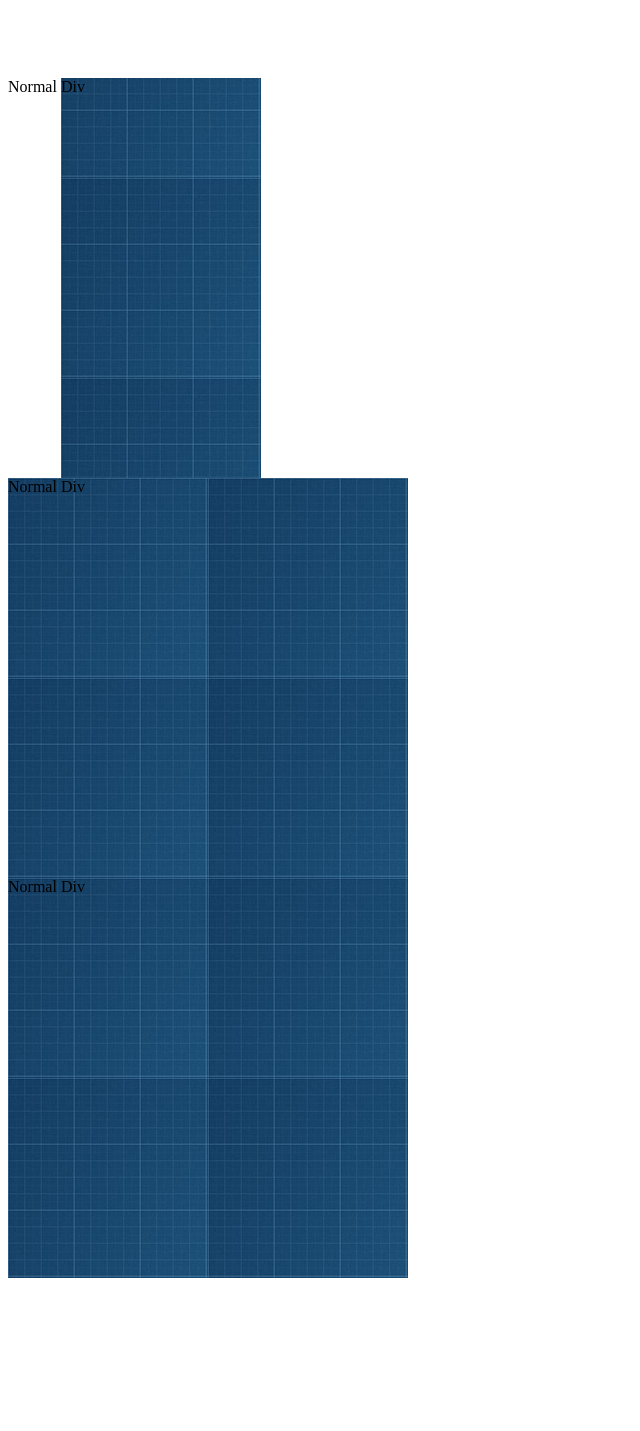
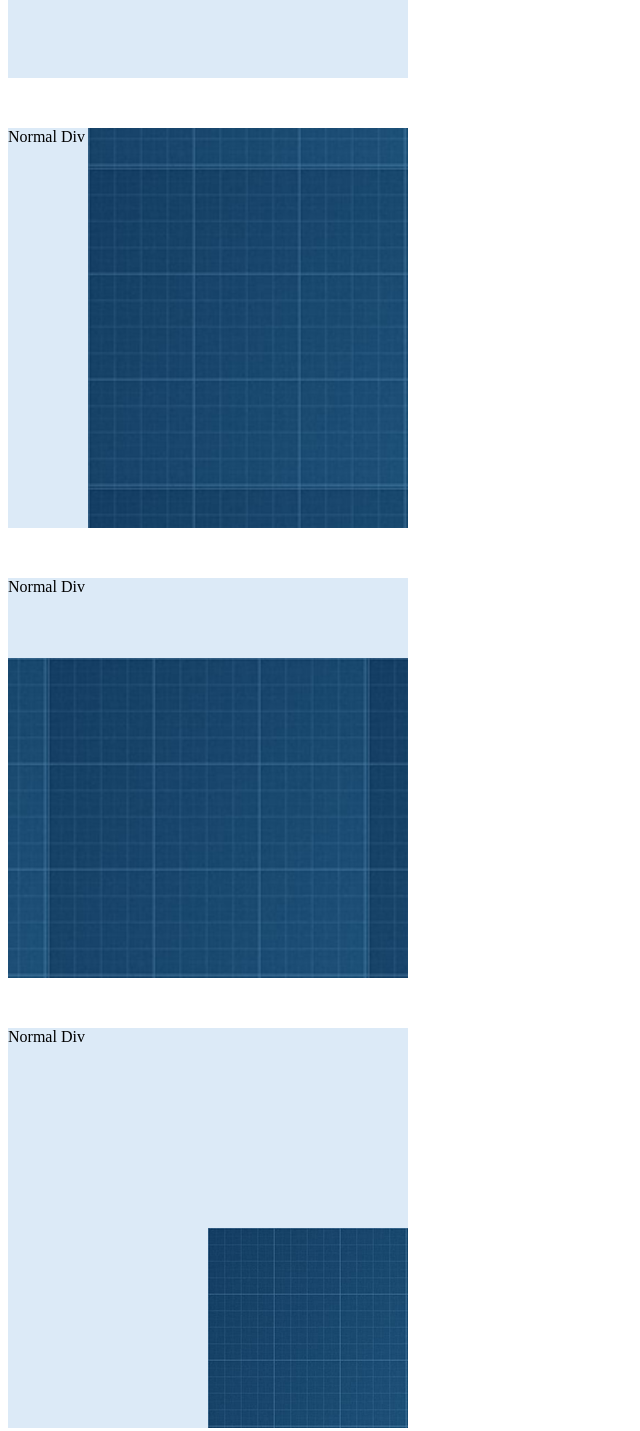
Before and after one commit to AbdulrahmanIsmailMohamed/CSS-assignments-elzeroWebSchool, a plain HTML site: page from5to9/task4/index.html in a window 1280 px wide. Shown: the part 330-1761 px from the top of the page, without its empty margins (0-640 px from the left). Before the commit the page ends 1616 px from the top, so only its background shows below. Drawn offline with Linux system fonts and the light colour scheme.

Commit message:
Solve Tasks from 5 to 9

```diff
--- a/from5to9/task4/style.css
+++ b/from5to9/task4/style.css
@@ -2,6 +2,8 @@ div {
     height: 400px;
     width: 400px;
     background-image: url("css-assignment-5-8.png");
+    background-color: rgb(220, 234, 247);
+    margin-bottom: 50px;
 }
 
 .assign-4-shape-1 {
@@ -11,8 +13,18 @@ div {
 
 .assign-4-shape-2 {
     background-repeat: repeat-y;
-    width: 20%;
-    backgroundi-size: 0 0 0 100px;
     background-position: right;
+    background-size: 80%;
+}
 
+.assign-4-shape-3 {
+    background-repeat: repeat-x;
+    background-position: bottom;
+    background-size: 80%;
 }
+
+.assign-4-shape-4 {
+    background-repeat: no-repeat;
+    background-position: bottom right;
+    background-size: 50%;
+}
```
